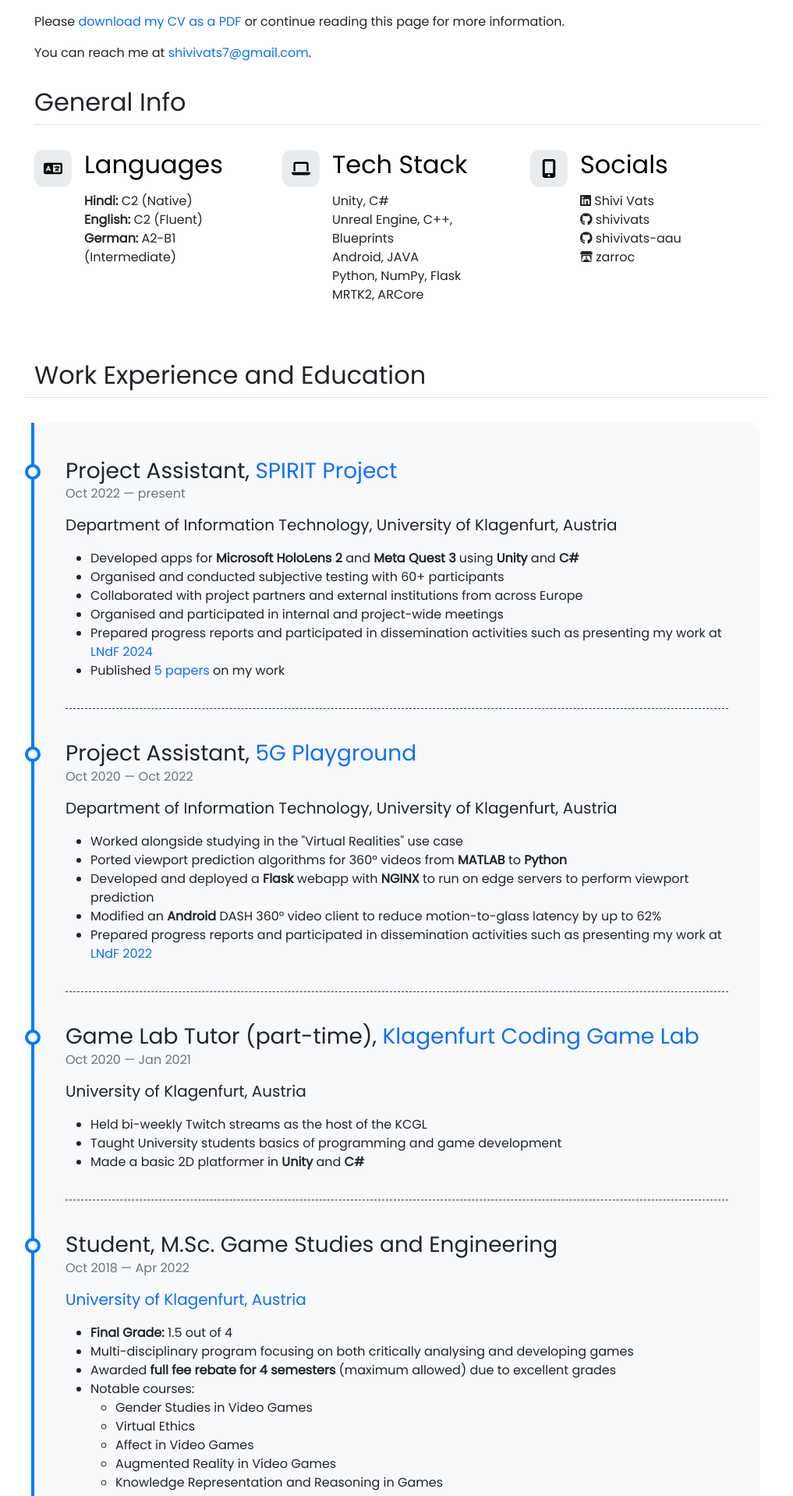
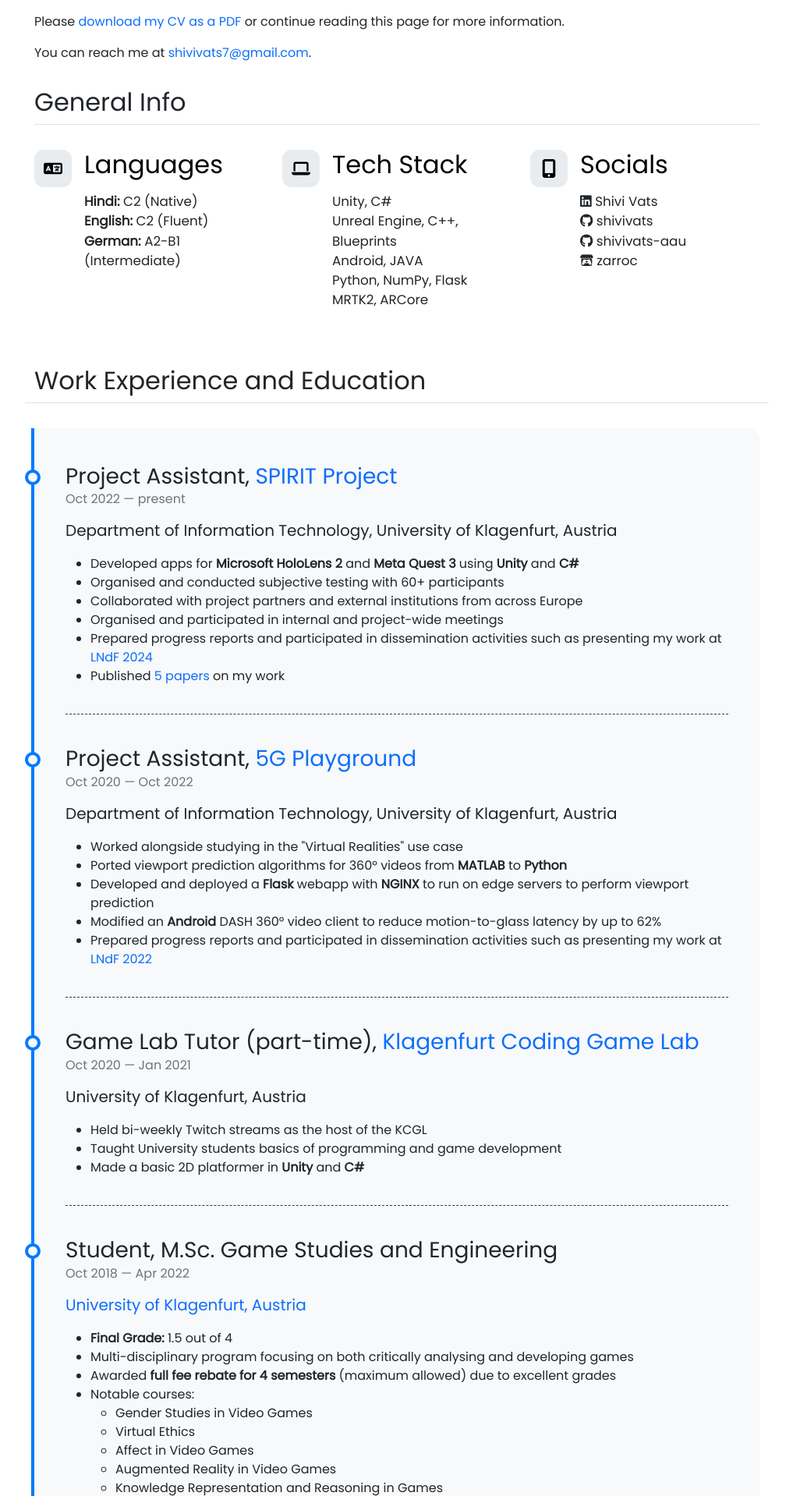
Before and after one commit to shivivats/shivivats.github.io, a Jekyll site: the page built from pages/about.md, in a window 1280 px wide. Shown: the part 810-2728 px from the top of the page at 78% size, without its empty margins (131-1148 px from the left). Built offline with Jekyll 4.4.1, drawn with Linux system fonts in a browser that asks for light colours; emoji names are drawn with the system emoji font.

Commit message:
made stats font size a bit bigger

```diff
--- a/_includes/about/stats.html
+++ b/_includes/about/stats.html
@@ -10,7 +10,7 @@
             <div>
                 <h3 class="fs-2 text-body-emphasis">Languages</h3>
                 <p>
-                <ul class="list-unstyled">
+                <ul class="list-unstyled" style="font-size:1.05rem">
                     <li><strong>Hindi:</strong> C2 (Native)</li>
                     <li><strong>English:</strong> C2 (Fluent)</li>
                     <li><strong>German:</strong> A2-B1 (Intermediate)</li>
@@ -30,7 +30,7 @@
             <div>
                 <h3 class="fs-2 text-body-emphasis">Tech Stack</h3>
                 <p>
-                <ul class="list-unstyled">
+                <ul class="list-unstyled" style="font-size:1.05rem">
                     <li>Unity, C#</li>
                     <li>Unreal Engine, C++, Blueprints</li>
                     <li>Android, JAVA</li>
@@ -52,7 +52,7 @@
             <div>
                 <h3 class="fs-2 text-body-emphasis">Socials</h3>
                 <p>
-                <ul class="list-unstyled">
+                <ul class="list-unstyled" style="font-size:1.05rem">
                     <li><i class="fab fa-brands fa-linkedin"></i> <a>Shivi Vats</a></li>
                     <li><i class="fab fa-brands fa-github"></i> <a>shivivats</a></li>
                     <li><i class="fab fa-brands fa-github"></i> <a>shivivats-aau</a></li>
```
